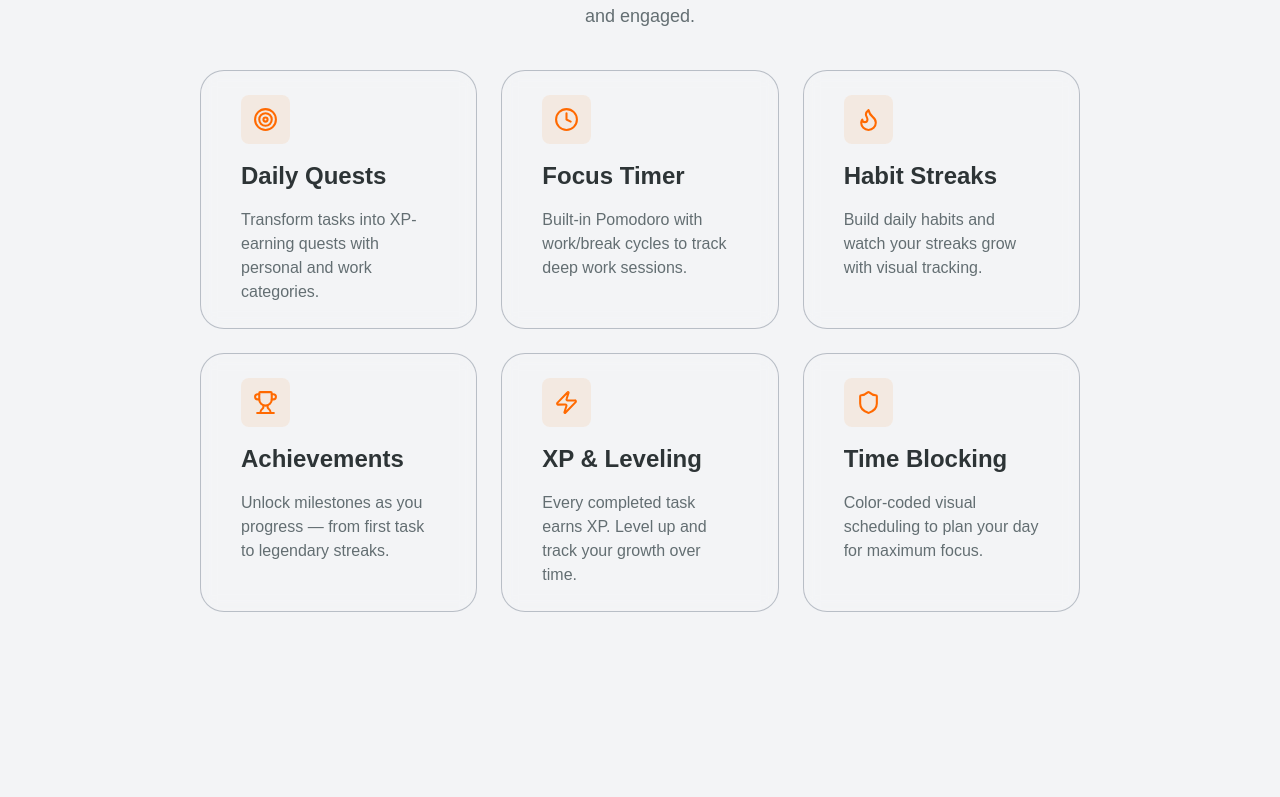
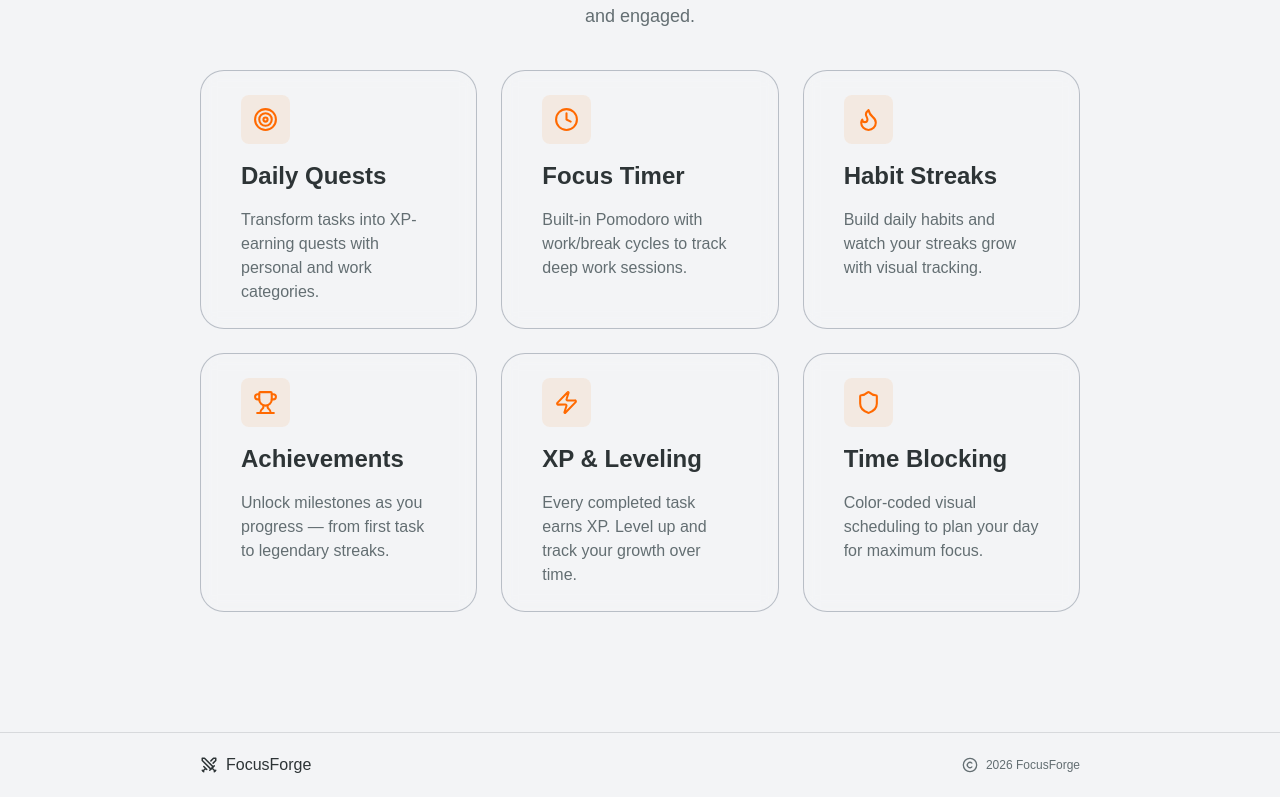
Before and after one commit to Meharp9/FocusForge, a Next.js app in the folder frontend/: page / in a window 1280 px wide. Shown: the part 979-1776 px from the top of the page. Before the commit the page ends 1671 px from the top, so only its background shows below. Built offline with nearby package versions, Linux system fonts and the light colour scheme; a web font is replaced by a local one.

Commit message:
Add Footer component and integrate it into Home page layout

```diff
--- a/frontend/src/app/page.tsx
+++ b/frontend/src/app/page.tsx
@@ -1,4 +1,5 @@
 import Features from "@/components/Features";
+import Footer from "@/components/Footer";
 import Hero from "@/components/Hero";
 import Navbar from "@/components/Navbar";
 
@@ -8,6 +9,7 @@ export default function Home() {
       <Navbar />
       <Hero />
       <Features />
+      <Footer />
     </div>
   );
 }
--- /dev/null
+++ b/frontend/src/components/Footer.tsx
@@ -0,0 +1,24 @@
+import React from 'react'
+import Logo from './common/Logo'
+import { Copyright, Swords } from 'lucide-react'
+
+const Footer = () => {
+  return (
+    <div className='px-50 py-5 border-t border-muted/20 flex justify-between items-center'>
+      <div className='flex items-center gap-2'>
+        <Swords size={18}/>
+        <span>
+          FocusForge
+        </span>
+      </div>
+      <div className='flex items-center gap-1 text-muted text-xs'>
+        <Copyright size={16} className='inline-block mr-1'/>
+        <p>
+          2026 FocusForge
+        </p>
+      </div>
+    </div>
+  )
+}
+
+export default Footer
```
